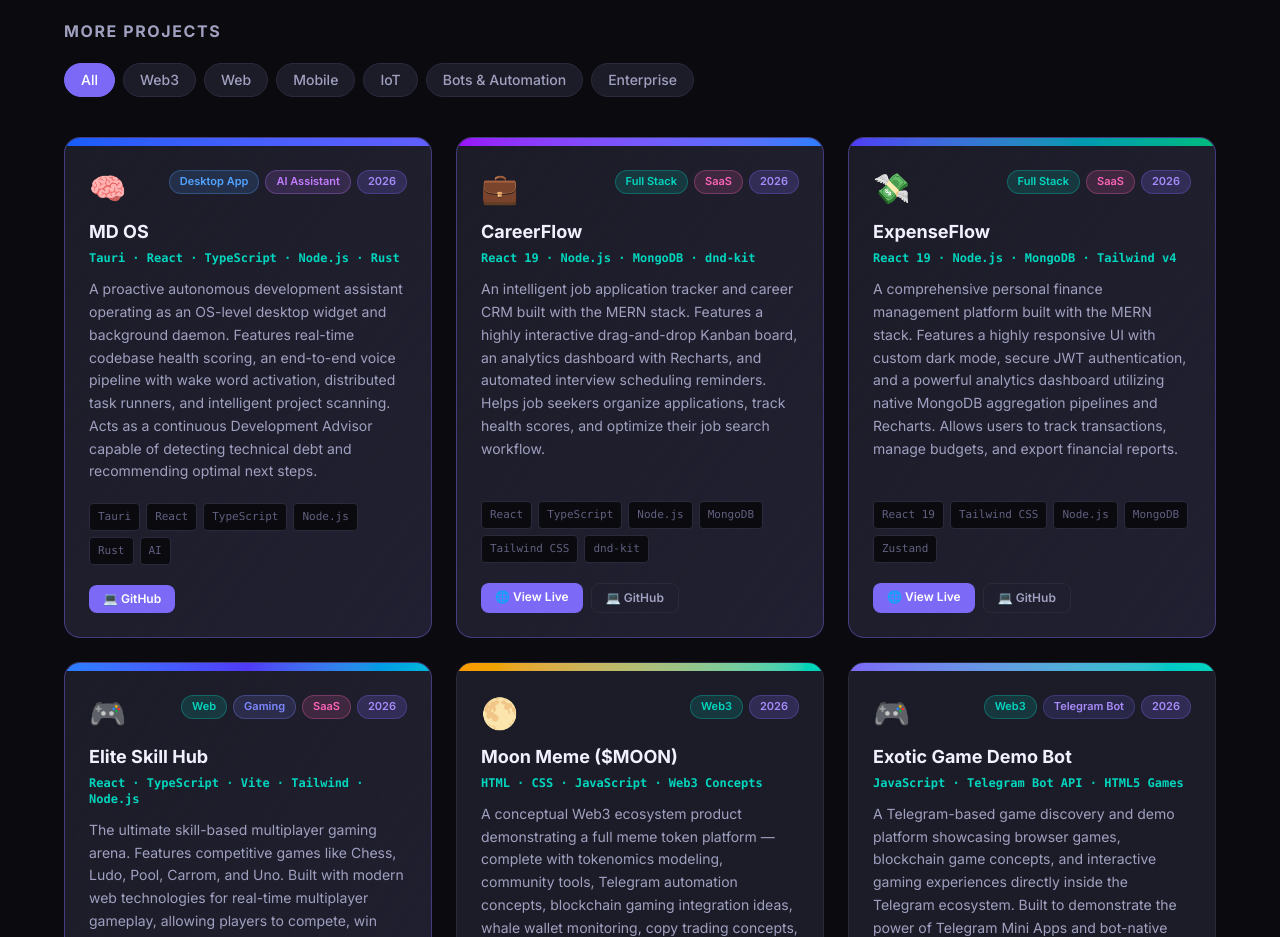
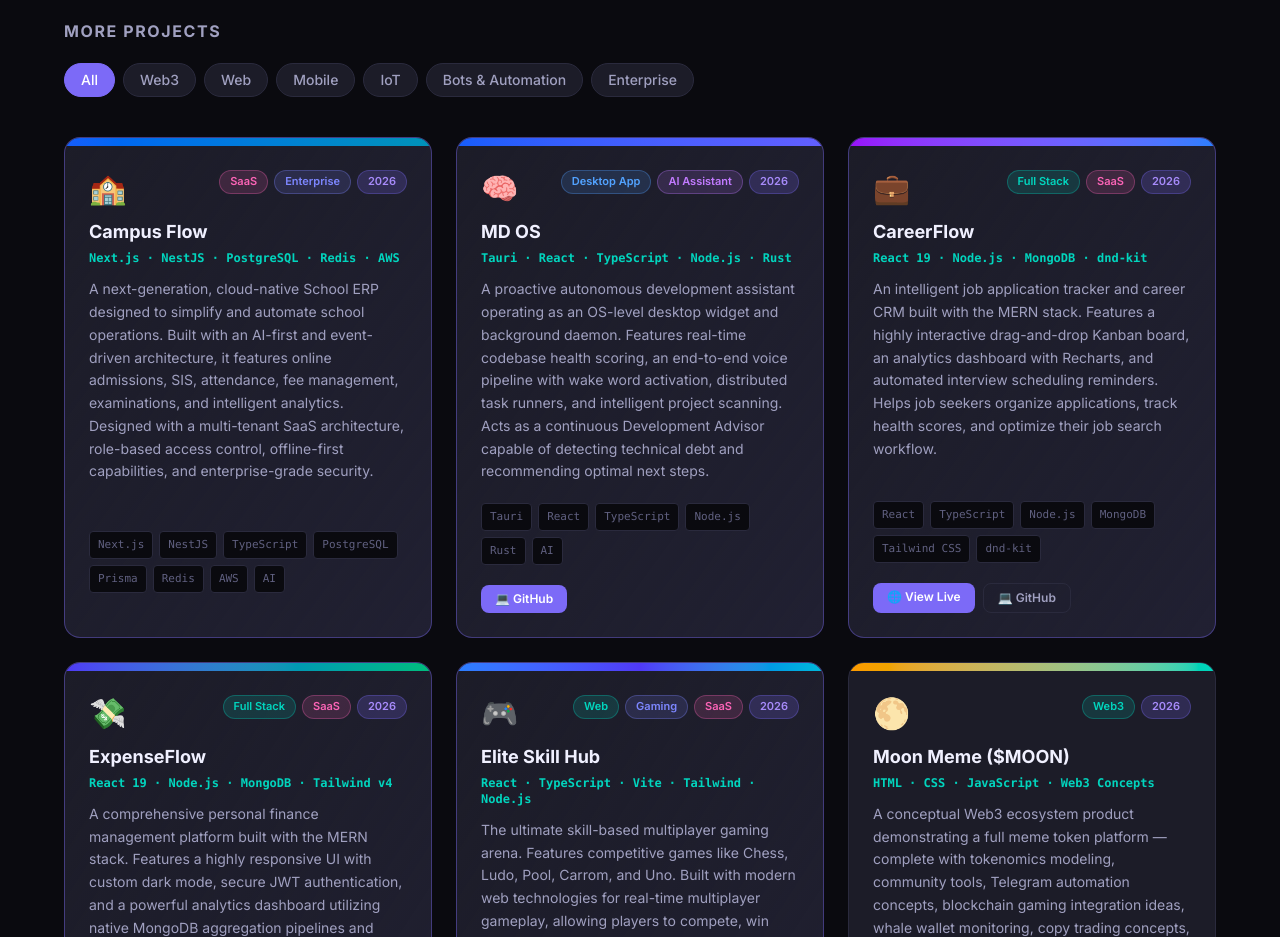
Before and after one commit to MdDevCoder/portfolio, a React (Vite) app: page / in a window 1280 px wide. Shown: the part 5700-6637 px from the top of the page. Built offline with nearby package versions, Linux system fonts and the light colour scheme.

Commit message:
feat: Add Campus Flow project to portfolio

```diff
--- a/src/data/projects.ts
+++ b/src/data/projects.ts
@@ -1,4 +1,20 @@
 export const projectsData = [
+  {
+    id: "campus-flow",
+    tags: ["web", "fullstack", "saas", "enterprise"],
+    bannerGradient: "from-blue-600 to-cyan-600",
+    icon: "🏫",
+    badges: [
+      { text: "SaaS", type: "saas", color: "text-pink-400 bg-pink-400/15 border-pink-400/30" },
+      { text: "Enterprise", type: "enterprise", color: "text-indigo-400 bg-indigo-400/15 border-indigo-400/30" },
+      { text: "2026", type: "featured", color: "text-accent2 bg-accent/20 border-accent/30" }
+    ],
+    title: "Campus Flow",
+    subtitle: "Next.js · NestJS · PostgreSQL · Redis · AWS",
+    desc: "A next-generation, cloud-native School ERP designed to simplify and automate school operations. Built with an AI-first and event-driven architecture, it features online admissions, SIS, attendance, fee management, examinations, and intelligent analytics. Designed with a multi-tenant SaaS architecture, role-based access control, offline-first capabilities, and enterprise-grade security.",
+    techTags: ["Next.js", "NestJS", "TypeScript", "PostgreSQL", "Prisma", "Redis", "AWS", "AI"],
+    featured: true
+  },
   {
     id: "md-os",
     tags: ["desktop", "ai"],
```
